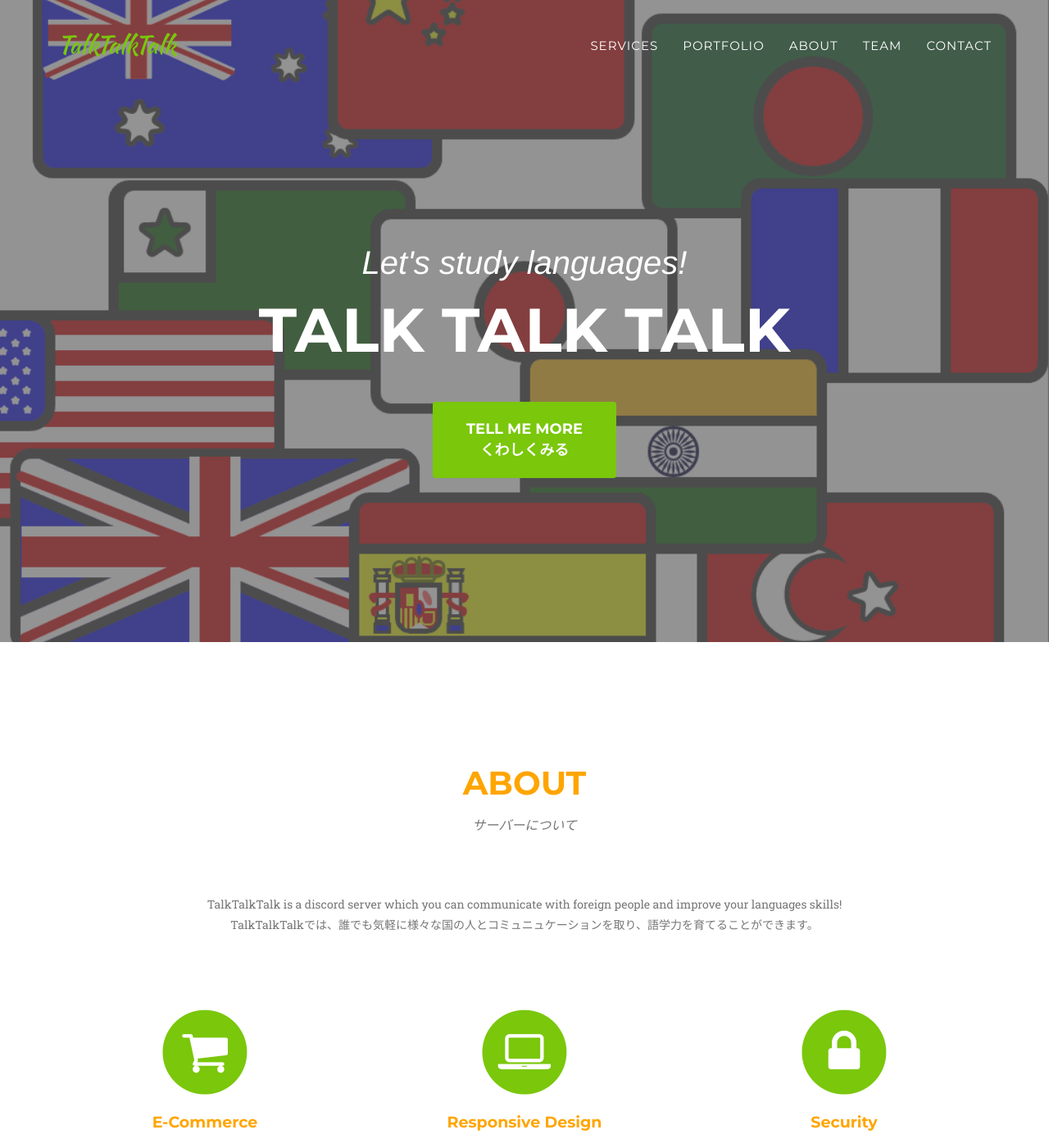
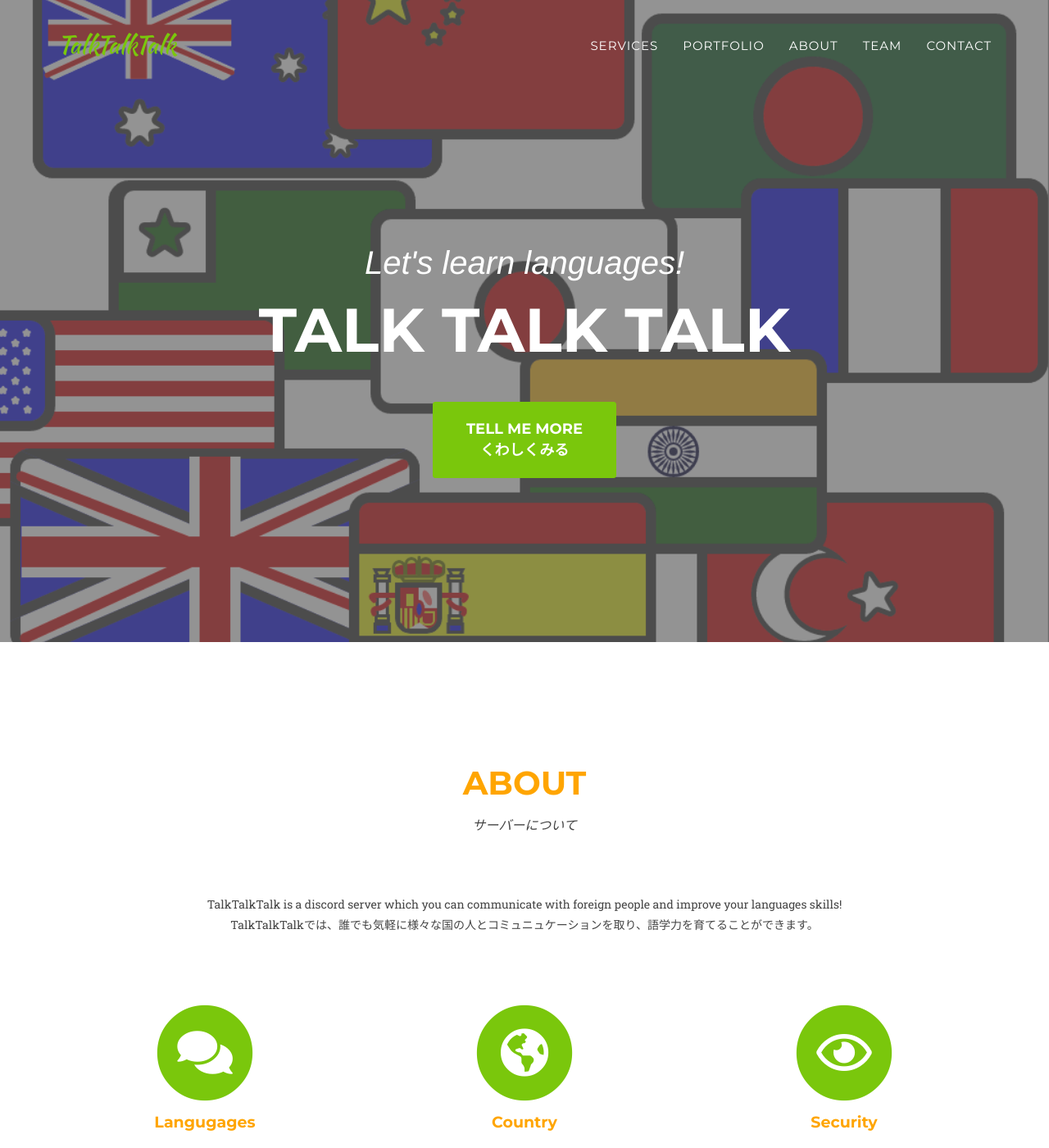
Before and after one commit to Talk-3/Talk-3.github.io, a Jekyll site: the page built from index.html, in a window 1280 px wide and 1400 px high. Shown: the whole window at 82% size. Built offline with Jekyll 4.4.1, drawn with Linux system fonts in a browser that asks for light colours; nearby versions of some CDN libraries; some web fonts are replaced.

Commit message:
awesome icons

```diff
--- a/_data/template.yml
+++ b/_data/template.yml
@@ -3,7 +3,7 @@ color:
   primary: 7ac70c
   secondary: 8ee000
   secondary-dark: 333
-  muted: 777
+  muted: 454545
 
 # Font Families
 font:
--- a/_includes/head.html
+++ b/_includes/head.html
@@ -17,6 +17,8 @@
     <link href="https://fonts.googleapis.com/css?family=Lato:400,700,400italic,700italic" rel="stylesheet" type="text/css">
     <link href='https://fonts.googleapis.com/css?family=Droid+Serif:400,700,400italic,700italic' rel='stylesheet' type='text/css'>
     <link href='https://fonts.googleapis.com/css?family=Roboto+Slab:400,100,300,700' rel='stylesheet' type='text/css'>
+    <link href="https://use.fontawesome.com/releases/v5.10.2/css/all.css" rel="stylesheet">
+
 
     <!-- HTML5 Shim and Respond.js IE8 support of HTML5 elements and media queries -->
     <!-- WARNING: Respond.js doesn't work if you view the page via file:// -->
--- a/_includes/header.html
+++ b/_includes/header.html
@@ -44,7 +44,7 @@
     <header>
         <div class="container">
             <div class="intro-text">
-                <div class="intro-lead-in">Let's study languages!</div>
+                <div class="intro-lead-in">Let's learn languages!</div>
                 <div class="intro-heading">Talk Talk Talk</div>
                 <a href="#services" class="page-scroll btn btn-xl">Tell Me More<br>くわしくみる</a>
             </div>
--- a/_includes/services.html
+++ b/_includes/services.html
@@ -13,9 +13,9 @@
                 <div class="col-md-4">
                     <span class="fa-stack fa-4x">
                         <i class="fa fa-circle fa-stack-2x text-primary"></i>
-                        <i class="fa fa-shopping-cart fa-stack-1x fa-inverse"></i>
+                        <i class="fa fa-comments fa-stack-1x fa-inverse"></i>
                     </span>
-                    <h4 class="service-heading">E-Commerce</h4>
+                    <h4 class="service-heading">Langugages</h4>
                     <p class="text-muted">Q. Do I have to be able to speak English perfectly? And do I have to speak English?<br> 英語は完璧じゃなきゃダメですか？英語で話さないとダメですか？
                       <br> <br> A. No. Even the owner can't speak English very well. We can inprove own English skills together. If you can't speak English well, we'll welcome you kindly.
                       <br>And we are here to try to learn many languages. Of course you can speak yours or your studying one! And you can learn ours too.
@@ -25,9 +25,9 @@
                 <div class="col-md-4">
                     <span class="fa-stack fa-4x">
                         <i class="fa fa-circle fa-stack-2x text-primary"></i>
-                        <i class="fa fa-laptop fa-stack-1x fa-inverse"></i>
+                        <i class="fa fa-globe-americas fa-stack-1x fa-inverse"></i>
                     </span>
-                    <h4 class="service-heading">Responsive Design</h4>
+                    <h4 class="service-heading">Country</h4>
                     <p class="text-muted">Q. How many members in your server? And where are you from? <br> 何人くらいメンバーがいますか？どこ出身の人たちですか？
                     <br><br> A. About 30 members now. We are from Japan, Turkey, Bangladesh, France, Brazil etc.
                    <br> 今は30人程度です。日本人はもちろん、トルコ、バングラデシュ、フランス、ブラジル人のメンバーがいます。</p>
@@ -35,7 +35,7 @@
                 <div class="col-md-4">
                     <span class="fa-stack fa-4x">
                         <i class="fa fa-circle fa-stack-2x text-primary"></i>
-                        <i class="fa fa-lock fa-stack-1x fa-inverse"></i>
+                        <i class="far fa-eye fa-stack-1x fa-inverse"></i>
                     </span>
                     <h4 class="service-heading">Security</h4>
                     <p class="text-muted">Q. I'm afraid of if there are bad people. <br>怖い人がいないか不安なのですが。。
```
